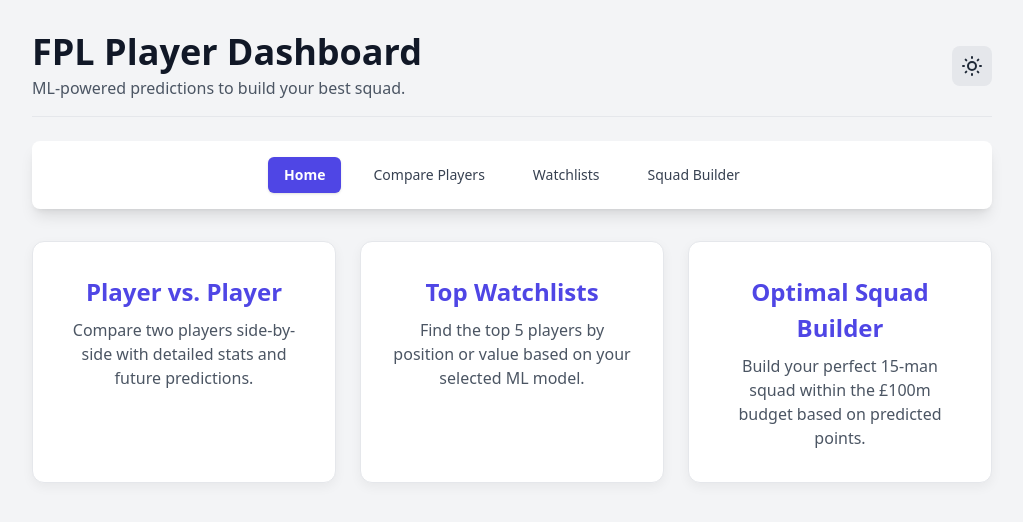
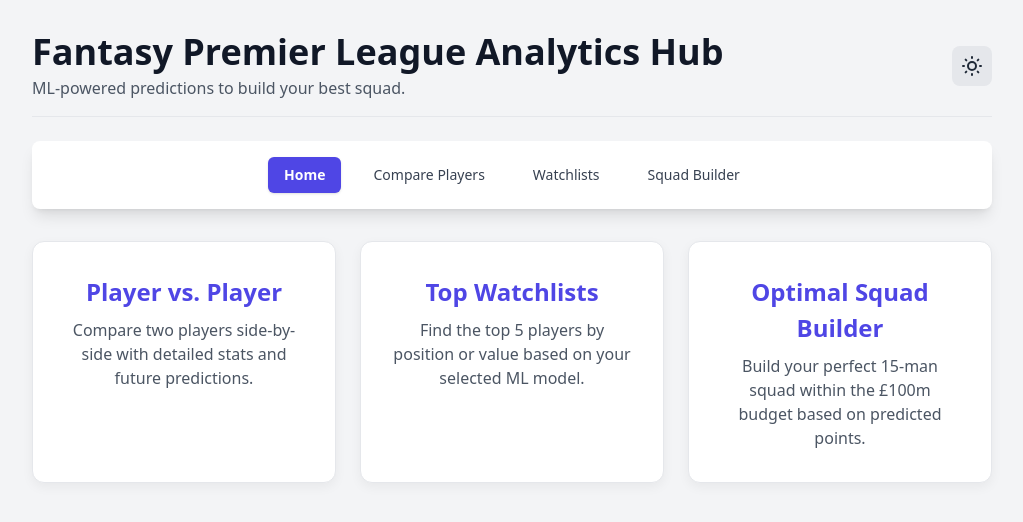
Before and after one commit to Dragonballsuper-1995/Fantasy_Premier_League_Analytics_Hub, a plain HTML site: page index.html in a window 1280 px wide. Shown: the whole page, without its empty margins (128-1151 px from the left). Drawn offline with nearby package versions, Linux system fonts and the light colour scheme.

Commit message:
Changing Project name

```diff
--- a/index.html
+++ b/index.html
@@ -58,7 +58,7 @@
 
         <header class="flex justify-between items-center mb-6 pb-4 border-b border-gray-200 dark:border-gray-700">
             <div>
-                <h1 class="text-3xl md:text-4xl font-bold">FPL Player Dashboard</h1>
+                <h1 class="text-3xl md:text-4xl font-bold">Fantasy Premier League Analytics Hub</h1>
                 <p class="text-gray-600 dark:text-gray-400 mt-1">ML-powered predictions to build your best squad.</p>
             </div>
             <button id="themeToggle" class="p-2 rounded-lg bg-gray-200 dark:bg-gray-700 text-gray-800 dark:text-gray-200 hover:bg-gray-300 dark:hover:bg-gray-600 focus:outline-none" aria-label="Toggle dark mode">
```
